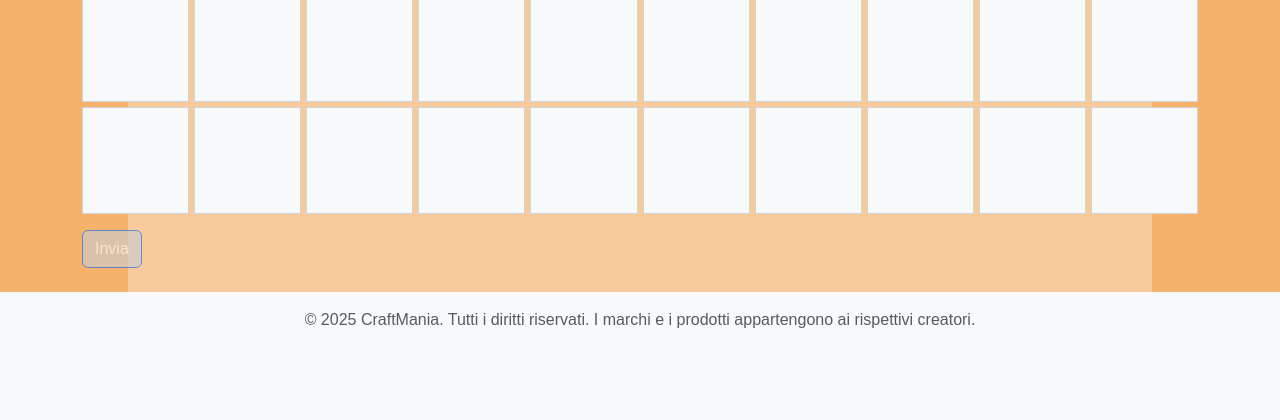
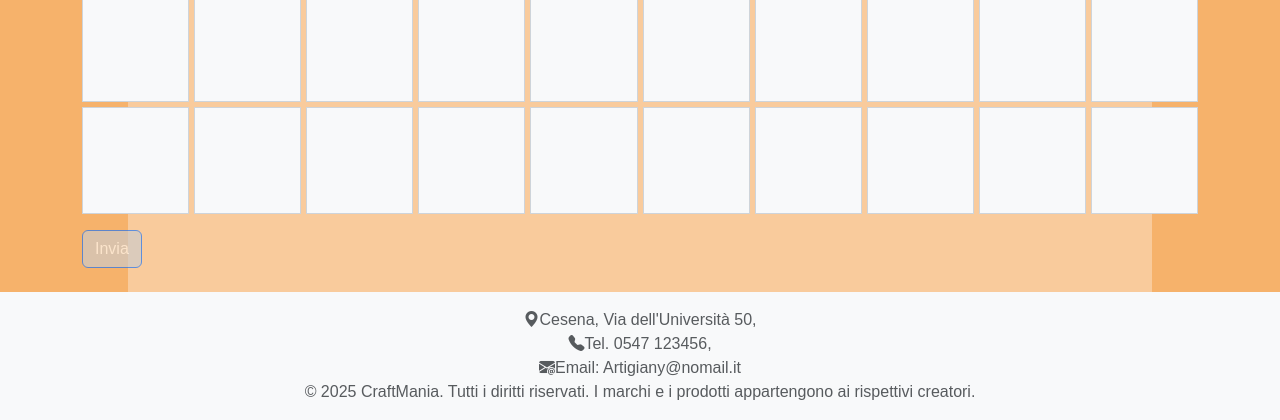
Before and after one commit to FedeDL777/ProgettoWeb_Artigiany, a PHP site: page /pages/CustomProduct.php in a window 1280 px wide. Shown: the part 1078-1498 px from the top of the page. Before the commit the page ends 1406 px from the top, so only its background shows below. Run offline with PHP 8.4, Linux system fonts and the light colour scheme.

Commit message:
update footer with contact information and location details

```diff
--- a/Progetto/Code/includes/footer.php
+++ b/Progetto/Code/includes/footer.php
@@ -1,8 +1,39 @@
 <footer class="py-3 bg-light">
     <div class="container">
+
         <div class="row">
             <div class="col-12 text-center">
-                <span class="text-muted">&copy; 2025 CraftMania. Tutti i diritti riservati. I marchi e i prodotti appartengono ai rispettivi creatori.</span>
+                <span class="text-muted">
+                    <i class="bi bi-geo-alt-fill"></i>Cesena, Via dell'Università 50,
+
+                </span>
+
+            </div>
+        </div>
+        <div class="row">
+            <div class="col-12 text-center">
+                <span class="text-muted">
+                    <i class="bi bi-telephone-fill"></i>Tel. 0547 123456,
+
+                </span>
+
+            </div>
+        </div>
+        <div class="row">
+            <div class="col-12 text-center">
+                <span class="text-muted">
+                    <i class="bi bi-envelope-at-fill"></i>Email: Artigiany@nomail.it
+
+                </span>
+
+            </div>
+        </div>
+        <div class="row">
+            <div class="col-12 text-center">
+                <span class="text-muted">&copy; 2025 CraftMania. Tutti i diritti riservati. I marchi e i prodotti appartengono ai rispettivi creatori.
+
+                </span>
+
             </div>
         </div>
     </div>
```
